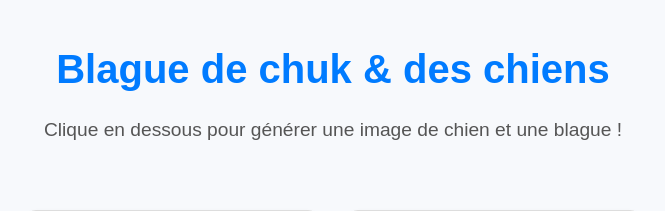
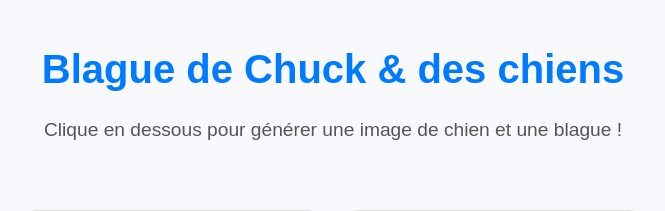
Before and after one commit to BeowolfK/ChuckCI, a Flask app: page / in a window 1280 px wide. Shown: the top 211 px of the page, without its empty margins (307-972 px from the left). Run offline with Flask 3, Linux system fonts and the light colour scheme; data that the repository does not hold is empty.

Commit message:
Update index.html

```diff
--- a/templates/index.html
+++ b/templates/index.html
@@ -12,7 +12,7 @@
 <body>
     <div class="container">
         <header>
-            <h1>Blague de chuk & des chiens</h1>
+            <h1>Blague de Chuck & des chiens</h1>
             <p>Clique en dessous pour générer une image de chien et une blague !</p>
         </header>
         <main>
```
